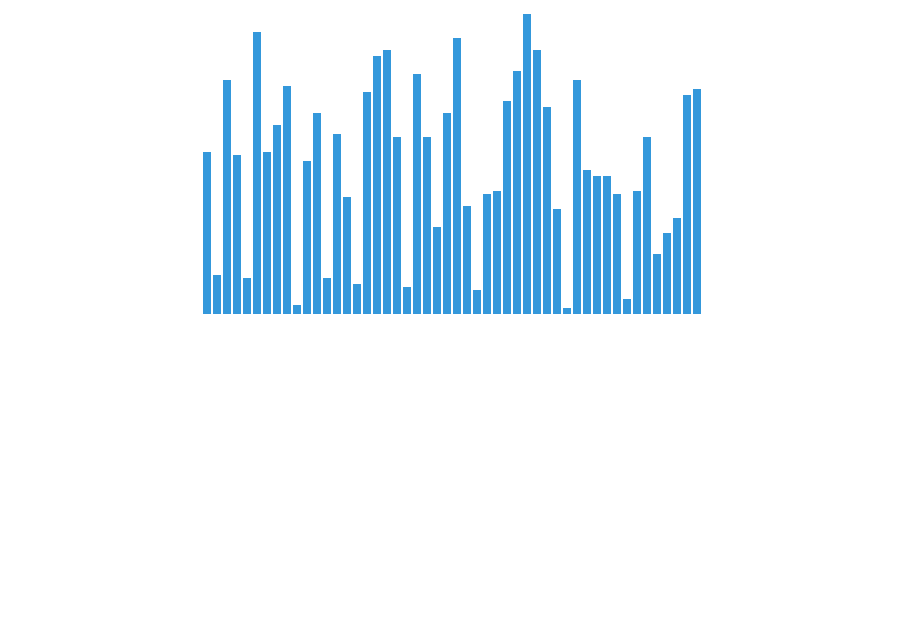
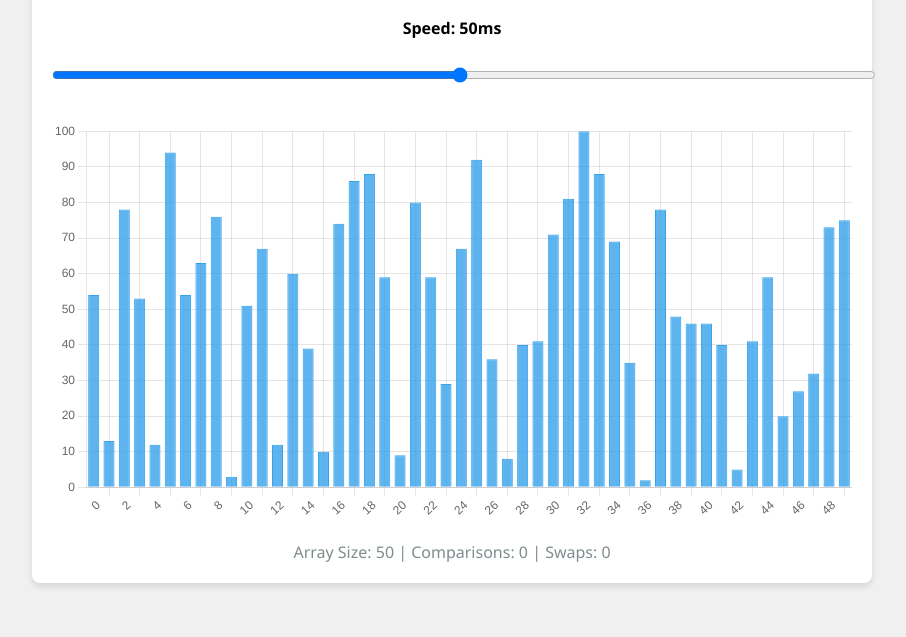
Before and after one commit to Asif-ibrahim101/sorting_visualizer, a plain HTML site: page index.html in a window 1280 px wide. Shown: the part 163-800 px from the top of the page, without its empty margins (188-1094 px from the left). Drawn offline with nearby package versions, Linux system fonts and the light colour scheme.

Commit message:
new version with good UI

```diff
--- a/index.html
+++ b/index.html
@@ -5,8 +5,11 @@
     <meta name="viewport" content="width=device-width, initial-scale=1.0">
     <title>Sorting Algorithms Visualizer</title>
     <link rel="stylesheet" href="style.css">
+    <script src="https://cdnjs.cloudflare.com/ajax/libs/Chart.js/3.7.1/chart.min.js"></script>
+
 </head>
 <body>
+    <div class="container">
         <h1>Sorting Algorithms Visualizer</h1>
         <div class="controls">
             <button onclick="initArray()">Generate New Array</button>
@@ -18,7 +21,17 @@
             </select>
             <button onclick="startSort()">Start Sorting</button>
         </div>
-    <div id="container"></div>
+        <div id="speed-value">Speed: 50ms</div>
+        <input type="range" id="speedSlider" min="1" max="100" value="50" oninput="updateSpeed()">
+        <div id="chart-container">
+            <canvas id="myChart"></canvas>
+        </div>
+        <div id="info">
+            Array Size: <span id="arraySize"></span> |
+            Comparisons: <span id="comparisons">0</span> |
+            Swaps: <span id="swaps">0</span>
+        </div>
+    </div>
 
     <script src="script.js"></script>
 </body>
--- a/script.js
+++ b/script.js
@@ -1,42 +1,98 @@
 let array = [];
 const arraySize = 50;
 let sorting = false;
+let speed = 50;
+let comparisons = 0;
+let swaps = 0;
+let chart;
 
 function initArray() {
     array = Array.from({ length: arraySize }, () => Math.floor(Math.random() * 100) + 1);
-    displayArray();
+    updateChart();
+    updateInfo();
 }
 
-function displayArray() {
-    const container = document.getElementById('container');
-    container.innerHTML = '';
-    array.forEach(value => {
-        const bar = document.createElement('div');
-        bar.className = 'bar';
-        bar.style.height = `${value * 3}px`;
-        container.appendChild(bar);
-    });
+function updateChart() {
+    if (chart) {
+        chart.data.datasets[0].data = array;
+        chart.update();
+    } else {
+        const ctx = document.getElementById('myChart').getContext('2d');
+        chart = new Chart(ctx, {
+            type: 'bar',
+            data: {
+                labels: Array.from(Array(arraySize).keys()),
+                datasets: [{
+                    data: array,
+                    backgroundColor: 'rgba(54, 162, 235, 0.8)',
+                    borderColor: 'rgba(54, 162, 235, 1)',
+                    borderWidth: 1
+                }]
+            },
+            options: {
+                responsive: true,
+                maintainAspectRatio: false,
+                scales: {
+                    y: {
+                        beginAtZero: true
+                    }
+                },
+                animation: {
+                    duration: speed
+                },
+                plugins: {
+                    legend: {
+                        display: false
+                    }
+                }
+            }
+        });
+    }
+}
+
+function updateInfo() {
+    document.getElementById('arraySize').textContent = array.length;
+    document.getElementById('comparisons').textContent = comparisons;
+    document.getElementById('swaps').textContent = swaps;
+}
+
+function updateSpeed() {
+    speed = 101 - document.getElementById('speedSlider').value;
+    document.getElementById('speed-value').textContent = `Speed: ${speed}ms`;
+    if (chart) {
+        chart.options.animation.duration = speed;
+    }
 }
 
 async function startSort() {
     if (sorting) return;
     sorting = true;
+    comparisons = 0;
+    swaps = 0;
     const algorithm = document.getElementById('algorithmSelect').value;
     await window[algorithm]();
     sorting = false;
 }
 
 async function swap(i, j) {
-    await new Promise(resolve => setTimeout(resolve, 50));
+    await new Promise(resolve => setTimeout(resolve, speed));
     [array[i], array[j]] = [array[j], array[i]];
-    displayArray();
+    swaps++;
+    updateChart();
+    updateInfo();
+}
+
+async function compare(i, j) {
+    comparisons++;
+    updateInfo();
+    return array[i] > array[j];
 }
 
 async function bubbleSort() {
     const n = array.length;
     for (let i = 0; i < n - 1; i++) {
         for (let j = 0; j < n - i - 1; j++) {
-            if (array[j] > array[j + 1]) {
+            if (await compare(j, j + 1)) {
                 await swap(j, j + 1);
             }
         }
@@ -48,7 +104,7 @@ async function selectionSort() {
     for (let i = 0; i < n - 1; i++) {
         let minIdx = i;
         for (let j = i + 1; j < n; j++) {
-            if (array[j] < array[minIdx]) {
+            if (await compare(minIdx, j)) {
                 minIdx = j;
             }
         }
@@ -63,14 +119,14 @@ async function insertionSort() {
     for (let i = 1; i < n; i++) {
         let key = array[i];
         let j = i - 1;
-        while (j >= 0 && array[j] > key) {
+        while (j >= 0 && await compare(j, j + 1)) {
             array[j + 1] = array[j];
             j--;
-            await new Promise(resolve => setTimeout(resolve, 50));
-            displayArray();
+            await new Promise(resolve => setTimeout(resolve, speed));
+            updateChart();
         }
         array[j + 1] = key;
-        displayArray();
+        updateChart();
     }
 }
 
@@ -86,7 +142,7 @@ async function partition(low, high) {
     const pivot = array[high];
     let i = low - 1;
     for (let j = low; j < high; j++) {
-        if (array[j] < pivot) {
+        if (await compare(high, j)) {
             i++;
             await swap(i, j);
         }
--- a/style.css
+++ b/style.css
@@ -1,27 +1,59 @@
 body {
-    font-family: Arial, sans-serif;
+    font-family: 'Segoe UI', Tahoma, Geneva, Verdana, sans-serif;
+    background-color: #f0f0f0;
+    margin: 0;
+    padding: 20px;
     display: flex;
     flex-direction: column;
     align-items: center;
 }
-#container {
-    display: flex;
-    justify-content: center;
-    align-items: flex-end;
-    height: 300px;
-    width: 100%;
-    margin-top: 20px;
+.container {
+    background-color: white;
+    border-radius: 8px;
+    box-shadow: 0 4px 6px rgba(0, 0, 0, 0.1);
+    padding: 20px;
+    width: 90%;
+    max-width: 800px;
 }
-.bar {
-    width: 8px;
-    margin: 0 1px;
-    background-color: #3498db;
-    transition: height 0.1s ease-in-out;
+h1 {
+    color: #2c3e50;
+    text-align: center;
+}
+#chart-container {
+    height: 400px;
+    margin: 20px 0;
 }
 .controls {
-    margin: 20px 0;
+    display: flex;
+    flex-wrap: wrap;
+    justify-content: center;
+    gap: 10px;
+    margin-bottom: 20px;
 }
-select, button {
-    margin: 0 10px;
-    padding: 5px 10px;
+select, button, input {
+    padding: 8px 12px;
+    border: none;
+    border-radius: 4px;
+    background-color: #3498db;
+    color: white;
+    font-size: 14px;
+    cursor: pointer;
+    transition: background-color 0.3s;
 }
+select:hover, button:hover {
+    background-color: #2980b9;
+}
+input[type="range"] {
+    width: 100%;
+    margin: 10px 0;
+}
+#speed-value {
+    text-align: center;
+    font-weight: bold;
+    margin-bottom: 10px;
+}
+#info {
+    margin-top: 20px;
+    text-align: center;
+    color: #7f8c8d;
+}
```
Lines whose indentation alone changed are shown as unchanged.
